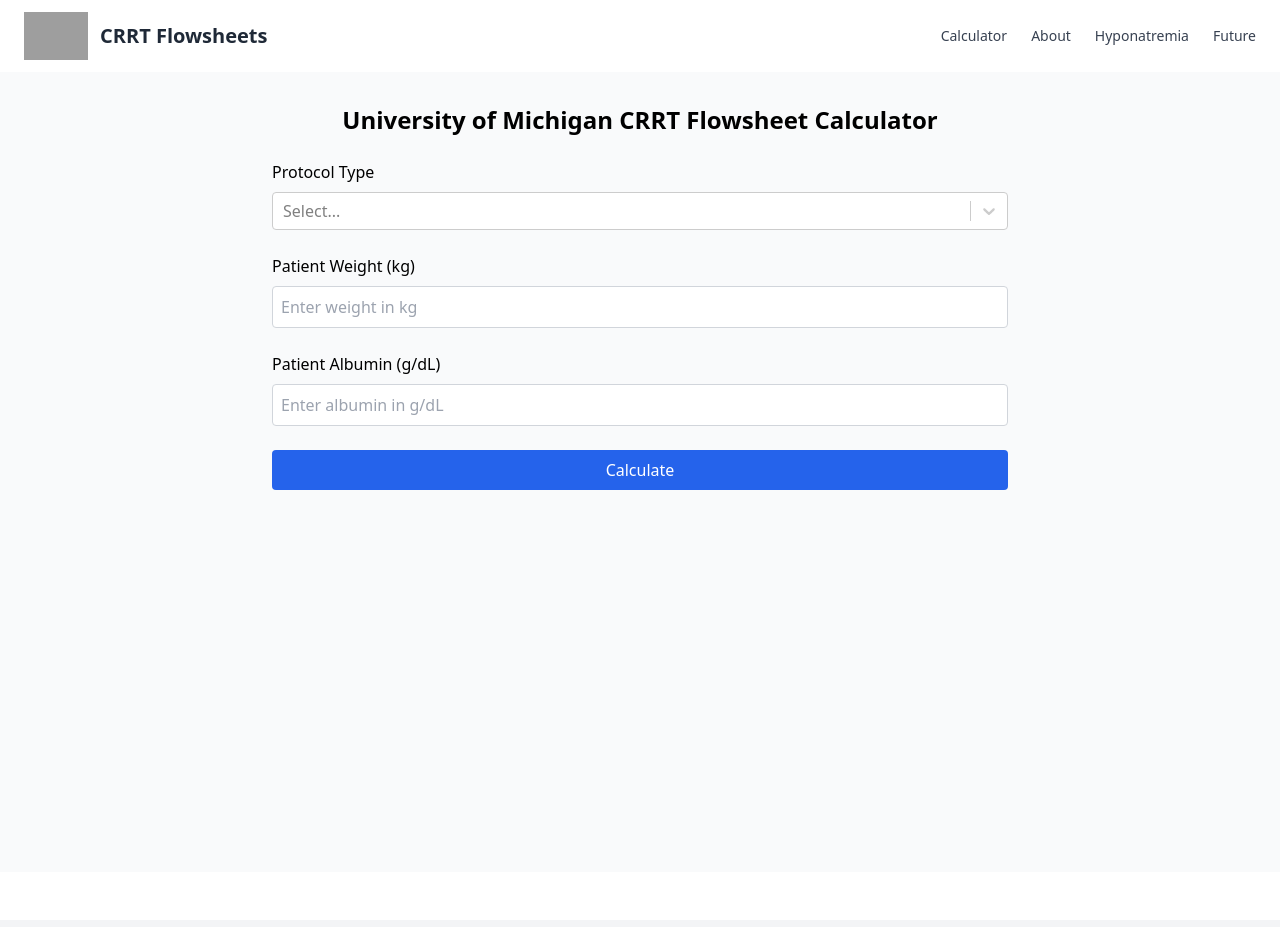
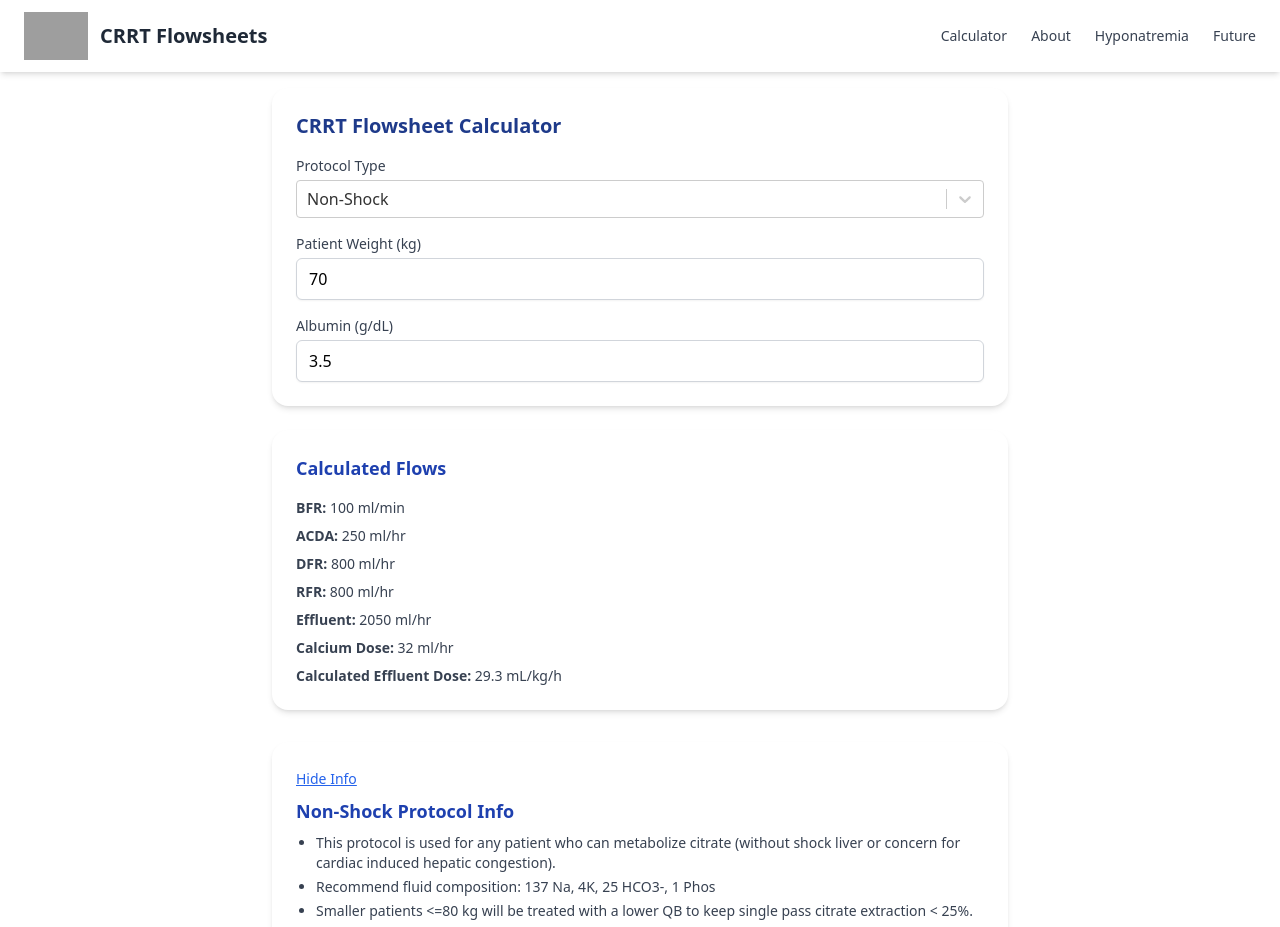
Before and after one commit to pajenkin/CRRT-Flowsheets, a React (Vite) app: page / in a window 1280 px wide. Shown: the top 927 px of the page. Built offline with nearby package versions, Linux system fonts and the light colour scheme; grey boxes are pictures that could not be loaded.

Commit message:
additional info per protocol

```diff
--- /dev/null
+++ b/src/components/ResultCard.d.ts
@@ -0,0 +1,7 @@
+import React from 'react';
+import { ProtocolResult } from '../types/ProtocolResult';
+interface ResultCardProps {
+    result: ProtocolResult;
+}
+declare const ResultCard: React.FC<ResultCardProps>;
+export default ResultCard;
--- /dev/null
+++ b/src/components/ResultCard.tsx
@@ -0,0 +1,29 @@
+// src/components/ResultCard.tsx
+import React from 'react';
+import { ProtocolResult } from '../types/ProtocolResult';
+
+interface ResultCardProps {
+  result: ProtocolResult;
+}
+
+const ResultCard: React.FC<ResultCardProps> = ({ result }) => {
+  const { BFR, ACDA, DFR, RFR, effluent, calciumDose, weight } = result;
+  const effluentDose = weight ? (effluent / weight).toFixed(1) : '—';
+
+  return (
+    <div className="bg-white shadow-md rounded-2xl p-6 mt-6">
+      <h2 className="text-lg font-semibold text-blue-800 mb-4">Calculated Flows</h2>
+      <ul className="text-sm text-gray-700 space-y-2">
+        <li><strong>BFR:</strong> {BFR} ml/min</li>
+        <li><strong>ACDA:</strong> {ACDA} ml/hr</li>
+        <li><strong>DFR:</strong> {DFR} ml/hr</li>
+        <li><strong>RFR:</strong> {RFR} ml/hr</li>
+        <li><strong>Effluent:</strong> {effluent} ml/hr</li>
+        <li><strong>Calcium Dose:</strong> {calciumDose} ml/hr</li>
+        <li><strong>Calculated Effluent Dose:</strong> {effluentDose} mL/kg/h</li>
+      </ul>
+    </div>
+  );
+};
+
+export default ResultCard;
--- /dev/null
+++ b/src/components/WarningCard.d.ts
@@ -0,0 +1,6 @@
+import React from 'react';
+interface WarningCardProps {
+    message: string;
+}
+declare const WarningCard: React.FC<WarningCardProps>;
+export default WarningCard;
--- /dev/null
+++ b/src/components/WarningCard.tsx
@@ -0,0 +1,16 @@
+// src/components/WarningCard.tsx
+import React from 'react';
+
+interface WarningCardProps {
+  message: string;
+}
+
+const WarningCard: React.FC<WarningCardProps> = ({ message }) => {
+  return (
+    <div className="bg-yellow-100 border-l-4 border-yellow-500 text-yellow-800 p-4 mt-6 rounded-xl shadow-sm">
+      <p className="text-sm font-medium">{message}</p>
+    </div>
+  );
+};
+
+export default WarningCard;
--- a/src/main/MainFlowsheet.d.ts
+++ b/src/main/MainFlowsheet.d.ts
@@ -1 +1,3 @@
-export default function MainFlowsheet(): import("react/jsx-runtime").JSX.Element;
+import React from 'react';
+declare const MainFlowsheet: React.FC;
+export default MainFlowsheet;
--- a/src/main/MainFlowsheet.tsx
+++ b/src/main/MainFlowsheet.tsx
@@ -1,116 +1,109 @@
-// src/main/MainFlowsheet.tsx
-
-import { useState } from 'react';
+import React, { useState } from 'react';
+import ResultCard from '../components/ResultCard';
+import WarningCard from '../components/WarningCard';
+import { getCalculatedResult } from '../utils/protocolHelpers';
 import Select from 'react-select';
-import { ProtocolResult } from '../types/ProtocolResult';
-import { getCalculatedResult } from '../utils/protocolHelpers';
 
 const protocolOptions = [
-  { value: '1', label: 'Non-Shock' },
-  { value: '2', label: 'Shock' }
+  { value: 1, label: 'Non-Shock' },
+  { value: 2, label: 'Shock' }
 ];
 
-function ResultCard({ result }: { result: ProtocolResult }) {
-  return (
-    <div className="bg-white p-6 rounded shadow mt-6">
-      <h2 className="text-xl font-bold mb-4">Calculated Protocol</h2>
-      <div className="grid grid-cols-2 gap-x-4 gap-y-2">
-        <p className="font-medium">BFR:</p><p>{result.BFR}</p>
-        <p className="font-medium">ACDA:</p><p>{result.ACDA}</p>
-        <p className="font-medium">DFR:</p><p>{result.DFR}</p>
-        <p className="font-medium">RFR:</p><p>{result.RFR}</p>
-        <p className="font-medium">Effluent:</p><p>{result.effluent}</p>
-        <p className="font-medium">Calcium Dose:</p><p>{result.calciumDose}</p>
-      </div>
-    </div>
-  );
-}
+const MainFlowsheet: React.FC = () => {
+  const [protocolType, setProtocolType] = useState<number>(1);
+  const [weight, setWeight] = useState<number>(70);
+  const [albumin, setAlbumin] = useState<number>(3.5);
+  const [collapsed, setCollapsed] = useState(false);
 
-export default function MainFlowsheet() {
-  const [protocolType, setProtocolType] = useState<number>(0);
-  const [weight, setWeight] = useState<number>(0);
-  const [albumin, setAlbumin] = useState<number>(0);
-  const [inputError, setInputError] = useState<string>('');
-  const [warning, setWarning] = useState<string>('');
-  const [result, setResult] = useState<ProtocolResult | null>(null);
-
-  function handleProtocolChange(option: any) {
-    setProtocolType(parseInt(option.value));
-    setResult(null);
-    setWarning('');
-  }
-
-  function handleSubmit(e: React.FormEvent) {
-    e.preventDefault();
-    const resultOrWarning = getCalculatedResult(protocolType, weight, albumin);
-    if (typeof resultOrWarning === 'string') {
-      setInputError(resultOrWarning);
-      setResult(null);
-      setWarning('');
-    } else {
-      setInputError('');
-      setResult(resultOrWarning.result);
-      setWarning(resultOrWarning.warning || '');
-    }
-  }
+  const result = getCalculatedResult(protocolType, weight, albumin);
 
   return (
-    <div className="min-h-screen bg-gray-50">
-      <main className="max-w-3xl mx-auto py-8 px-4">
-        <h1 className="text-2xl font-semibold mb-6 text-center">
-          University of Michigan CRRT Flowsheet Calculator
-        </h1>
+    <div className="p-4 max-w-3xl mx-auto">
+      <div className="bg-white shadow-md rounded-2xl p-6">
+        <h1 className="text-xl font-bold text-blue-900 mb-4">CRRT Flowsheet Calculator</h1>
 
-        <form onSubmit={handleSubmit} className="grid gap-6">
+        <div className="space-y-4">
           <div>
-            <label className="block mb-2 font-medium">Protocol Type</label>
-            <Select options={protocolOptions} onChange={handleProtocolChange} />
-          </div>
-
-          <div>
-            <label className="block mb-2 font-medium">Patient Weight (kg)</label>
-            <input
-              type="number"
-              className="w-full p-2 border border-gray-300 rounded"
-              placeholder="Enter weight in kg"
-              onChange={(e) => setWeight(parseFloat(e.target.value))}
+            <label className="block text-sm font-medium text-gray-700">Protocol Type</label>
+            <Select
+              options={protocolOptions}
+              defaultValue={protocolOptions[0]}
+              onChange={(option) => setProtocolType(option?.value || 1)}
+              className="mt-1"
             />
           </div>
 
           <div>
-            <label className="block mb-2 font-medium">Patient Albumin (g/dL)</label>
+            <label className="block text-sm font-medium text-gray-700">Patient Weight (kg)</label>
+            <input
+              type="number"
+              step="1"
+              value={weight}
+              onChange={(e) => setWeight(parseFloat(e.target.value))}
+              className="mt-1 block w-full border border-gray-300 rounded-md shadow-sm px-3 py-2"
+            />
+          </div>
+
+          <div>
+            <label className="block text-sm font-medium text-gray-700">Albumin (g/dL)</label>
             <input
               type="number"
               step="any"
-              className="w-full p-2 border border-gray-300 rounded"
-              placeholder="Enter albumin in g/dL"
+              value={albumin}
               onChange={(e) => setAlbumin(parseFloat(e.target.value))}
+              className="mt-1 block w-full border border-gray-300 rounded-md shadow-sm px-3 py-2"
             />
           </div>
+        </div>
+      </div>
 
-          <button
-            type="submit"
-            className="w-full bg-blue-600 text-white py-2 rounded hover:bg-blue-700 transition-colors"
-          >
-            Calculate
-          </button>
+      {typeof result === 'string' ? (
+        <WarningCard message={result} />
+      ) : (
+        <>
+          {result.warning && <WarningCard message={result.warning} />}
+          <ResultCard result={result.result} />
+        </>
+      )}
 
-          {inputError && (
-            <div className="text-red-600 font-medium text-center">{inputError}</div>
-          )}
+      <div className="bg-white shadow-md rounded-2xl p-6 mt-8">
+        <button
+          onClick={() => setCollapsed(!collapsed)}
+          className="text-sm text-blue-600 underline mb-2"
+        >
+          {collapsed ? 'Show More Info' : 'Hide Info'}
+        </button>
 
-          {warning && (
-            <div className="bg-yellow-100 border-l-4 border-yellow-500 text-yellow-700 p-4 rounded mt-4 space-y-1">
-              <p className="font-medium">⚠️ Warning</p>
-              {warning.split('. ').map((msg, i) => (
-                <p key={i}>{msg.trim()}{!msg.trim().endsWith('.') ? '.' : ''}</p>
-              ))}
-            </div>
-          )}
-
-          {result && <ResultCard result={result} />}
-        </form>
-      </main>
+        {!collapsed && (
+          <div className="text-gray-700 text-sm space-y-2">
+            <h2 className="text-lg font-semibold text-blue-800 mb-2">
+              {protocolType === 1 ? 'Non-Shock Protocol Info' : 'Shock-Liver Protocol Info'}
+            </h2>
+            {/* This is the non-shock considerations */}
+            {protocolType === 1 ? (
+              <ul className="list-disc pl-5 space-y-1">
+                <li>This protocol is used for any patient who can metabolize citrate (without shock liver or concern for cardiac induced hepatic congestion).</li>
+                <li>Recommend fluid composition: 137 Na, 4K, 25 HCO3-, 1 Phos</li>
+                <li>Smaller patients &lt;=80 kg will be treated with a lower QB to keep single pass citrate extraction &lt; 25%.</li>
+                <li>Calcium replacement is adjusted for albumin and citrate clearance.</li>
+              </ul>
+            ) : (
+              // This is for the shock-liver protocol
+              <ul className="list-disc pl-5 space-y-1">
+                <li>This protocol uses a higher effluent dose to have higher first pass citrate removal</li>
+                <li>This is for the patients without significant liver metabolism to convert citrate into bicarbonate.</li>
+                <li>If your Hgb is higher than 12 then you may have a post-filter Hct that is higher than 50% which can cause clotting. You can increase the QD and proportionally decrease the QRF to achieve
+                post-filter Hct &lt; =50% while keeping QD+QRF unchanged.</li>
+                <li>Recommend fluid composition: 147 Na, 4K, 35 HCO3-, 1 Phos</li>
+                <li>There are special considerations for managing with hyponatremia. Please see *Hyponatremia*</li>
+                <li>Calcium replacement is adjusted for albumin and citrate clearance.</li>
+              </ul>
+            )}
+          </div>
+        )}
+      </div>
     </div>
   );
-}
+};
+
+export default MainFlowsheet;
--- a/src/pages/AboutPage.d.ts
+++ b/src/pages/AboutPage.d.ts
@@ -1 +1,3 @@
-export default function AboutPage(): import("react/jsx-runtime").JSX.Element;
+import React from 'react';
+declare const AboutPage: React.FC;
+export default AboutPage;
--- a/src/pages/AboutPage.tsx
+++ b/src/pages/AboutPage.tsx
@@ -1,15 +1,57 @@
 // src/pages/AboutPage.tsx
 
+import React from 'react';
 import UnderConstruction from '../assets/under_construction.svg';
 
-export default function AboutPage() {
+const AboutPage: React.FC = () => {
   return (
-    <div className="max-w-3xl mx-auto py-8 px-4 text-center">
-      <h2 className="text-2xl font-bold mb-4">About the Protocol</h2>
-      <p className="mb-6">
-        This section will explain the clinical rationale behind the shock/liver protocol...
-      </p>
+    <div className="p-4 max-w-4xl mx-auto">
+      <h1 className="text-2xl font-semibold mb-4 text-blue-800">
+        This page is still under construction
+      </h1>
       <img src={UnderConstruction} alt="Under Construction" className="mx-auto w-48 opacity-80" />
+      <h1 className="text-2xl font-semibold mb-4 text-blue-800">
+        24-h Post-Dilution Veno-Venous Hemo-Diafiltration (post-CVVHDF) with Regional Citrate Anticoagulation (RCA)
+      </h1>
+
+      <section className="text-gray-700 text-base leading-relaxed space-y-4">
+        <p>
+          Citrate acts as an anticoagulation agent by complexing calcium (Ca) thereby lowering the plasma ionized calcium (iCa) level.
+          Multiple clotting cascade reactions cannot progress if the plasma iCa is &lt;0.4 mM. A high, fixed citrate flow to blood flow ratio
+          in the post-CVVHDF-RCA protocol ensures &lt;0.4 mM iCa and strong anticoagulant activity from the point where the citrate infusion
+          enters the intake (arterial) limb of the blood circuit until the point where the Ca solution is infused.
+        </p>
+
+        <p>
+          About 25–60% of the free [citrate]³⁻ and [citrate-Ca]⁻ complex ions are cleared through the HF1400 filter using a commercial Ca-free,
+          bicarbonate-based sterile fluid. The effluent flow rate, typically 20–50% of the blood flow, is selected based on the patient's weight
+          to prescribe ~30 mL/kg/h clearance. Since significant citrate returns to the patient in the venous blood limb, patients with severely
+          impaired systemic citrate clearance (&lt;6 L/h) require adjusted settings.
+        </p>
+
+        <p>
+          Simultaneous circuit blood pre-citrate infusion and post-filter (but before post-dilution) glucose measurements can estimate glucose
+          dialysance and thus citrate and Ca clearance. Citrate removal is accomplished using Ca-free dialysate and replacement fluids. The
+          anticoagulation effect is maintained throughout the circuit and reversed by Ca infusion into the venous limb just before the blood
+          returns to the patient.
+        </p>
+
+        <p>
+          Calcium infusion rates are determined using the patient’s serum albumin level and estimated plasma Ca clearance on the dialyzer.
+          Optical sensors may assist by measuring post-filter hematocrit and O₂ saturation.
+        </p>
+
+        <p>
+          After citrate infusion, circuit total Ca is normal but iCa is low due to high citrate levels. Once blood exits the Ca-free post-CVVHDF
+          circuit, total Ca, citrate, and iCa are all reduced. Venous-limb Ca infusion restores systemic calcium for effective coagulation.
+        </p>
+
+        <p className="text-sm italic text-gray-500">
+          References to follow in future updates.
+        </p>
+      </section>
     </div>
   );
-}
+};
+
+export default AboutPage;
--- a/src/protocols/NonShock.ts
+++ b/src/protocols/NonShock.ts
@@ -29,6 +29,7 @@
     ACDA: ptParams.ACDA,
     RFR: ptParams.RFR,
     effluent,
-    calciumDose
+    calciumDose,
+    weight,
   };
 }
--- a/src/protocols/Shock.ts
+++ b/src/protocols/Shock.ts
@@ -38,6 +38,7 @@
       ACDA: ptParams.ACDA,
       RFR: ptParams.RFR,
       effluent,
-      calciumDose
+      calciumDose,
+      weight
     };
   }
--- a/src/types/ProtocolResult.d.ts
+++ b/src/types/ProtocolResult.d.ts
@@ -5,4 +5,5 @@
     RFR: number;
     effluent: number;
     calciumDose: number;
+    weight: number;
 };
--- a/src/types/ProtocolResult.ts
+++ b/src/types/ProtocolResult.ts
@@ -5,4 +5,5 @@
     RFR: number;
     effluent: number;
     calciumDose: number;
+    weight: number;
   };
```
Also changed, not shown: 5 other files (tests, documents, lock files or other folders).
